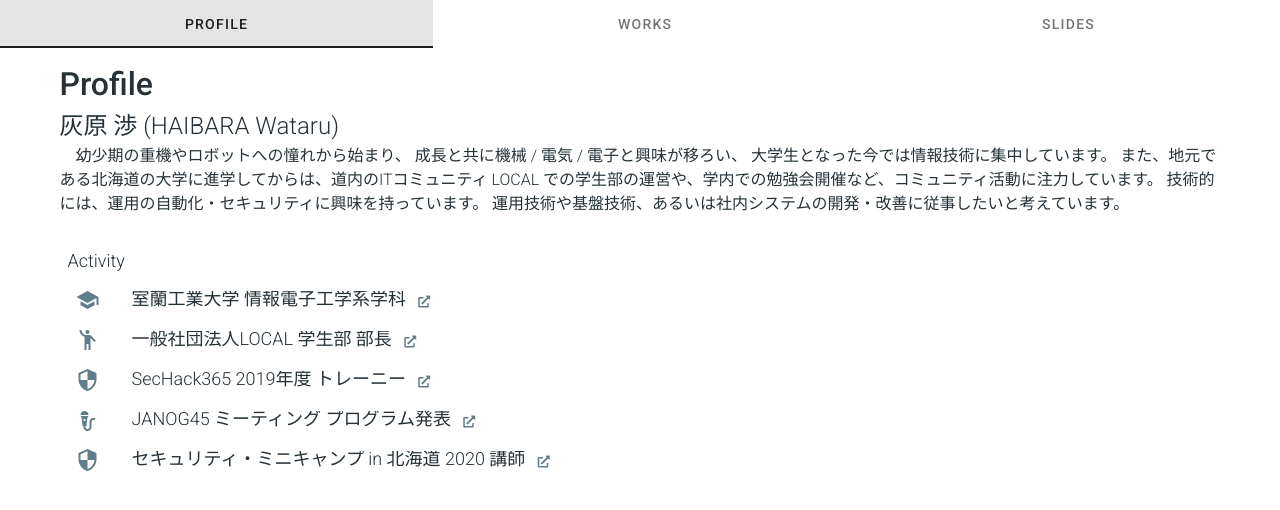
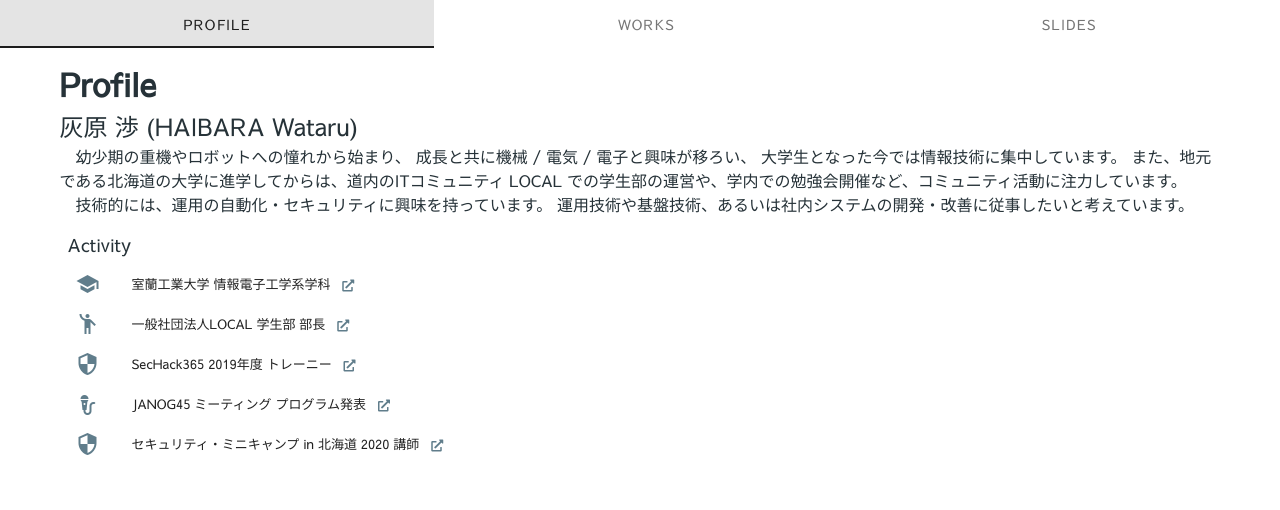
Before and after one commit to w-haibara/portfolio, a Vue app: page /#/profile in a window 1280 px wide. Shown: the top 510 px of the page. Built offline with nearby package versions, Linux system fonts and the light colour scheme.

Commit message:
Add web font

```diff
--- a/src/App.vue
+++ b/src/App.vue
@@ -64,7 +64,12 @@ export default {
 };
 </script>
 
-<style scoped>
+<style>
+@import url("https://fonts.googleapis.com/css?family=Sawarabi+Gothic");
+.v-application {
+  font-family: "Sawarabi Gothic" !important;
+}
+
 .fade-enter-active,
 .fade-leave-active {
   transition-duration: 0.3s;
--- a/src/views/Profile.vue
+++ b/src/views/Profile.vue
@@ -4,26 +4,24 @@
     <v-container>
       <v-layout wrap>
         <v-flex>
-          <h1 class="font-weight-medium">Profile</h1>
+          <h1>Profile</h1>
           <h2 class="font-weight-light">灰原 渉 (HAIBARA Wataru)</h2>
-          <v-spacer />
-          <div class="paragraph font-weight-light">
-            <p>
+          <p class="paragraph font-weight-light">
             幼少期の重機やロボットへの憧れから始まり、 成長と共に機械 / 電気 /
-              電子と興味が移ろい、
-              大学生となった今では情報技術に集中しています。
+            電子と興味が移ろい、 大学生となった今では情報技術に集中しています。
             また、地元である北海道の大学に進学してからは、道内のITコミュニティ
             LOCAL
             での学生部の運営や、学内での勉強会開催など、コミュニティ活動に注力しています。
+          </p>
+          <p class="paragraph font-weight-light">
             技術的には、運用の自動化・セキュリティに興味を持っています。
             運用技術や基盤技術、あるいは社内システムの開発・改善に従事したいと考えています。
           </p>
-          </div>
         </v-flex>
         <v-flex>
           <v-list dense>
             <v-subheader
-              class="font-weight-light blue-grey--text text--darken-4"
+              class="blue-grey--text text--darken-4"
               style="font-size: large"
               >Activity</v-subheader
             >
@@ -44,15 +42,10 @@
                 </v-list-item-icon>
                 <v-list-item-content>
                   <v-list-item-title>
-                    <span
-                      class="font-weight-light blue-grey--text text--darken-4"
-                      style="font-size: large"
-                    >
                     {{ item.text }}
-                    </span>
-                    <v-icon color="blue-grey darken-5" x-small right
-                      >fas fa-external-link-alt</v-icon
-                    >
+                    <v-icon color="blue-grey darken-5" x-small right>
+                      fas fa-external-link-alt
+                    </v-icon>
                   </v-list-item-title>
                 </v-list-item-content>
               </v-list-item>
@@ -102,5 +95,6 @@ export default {
 <style scoped>
 .paragraph {
   text-indent: 1em;
+  margin: 0;
 }
 </style>
```
Lines whose indentation alone changed are shown as unchanged.
